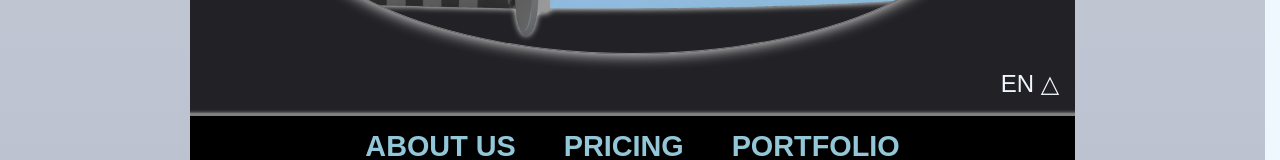
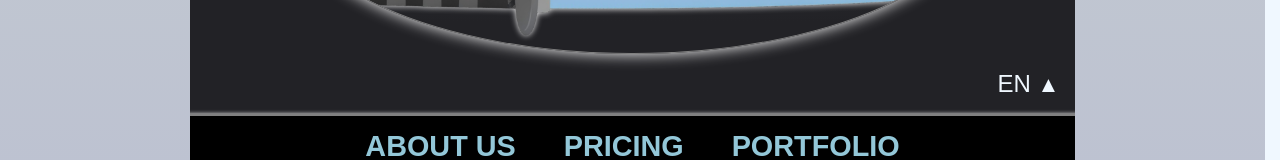
Before and after one commit to OliverHerlemann/blue-katana-studio, a Next.js app: page / in a window 1280 px wide. Shown: the part 266-426 px from the top of the page. Built offline with nearby package versions, Linux system fonts and the light colour scheme.

Commit message:
made some improvements

```diff
--- a/src/UI/Buttons/LangButton.jsx
+++ b/src/UI/Buttons/LangButton.jsx
@@ -17,7 +17,7 @@ export default function LangButton({t, setLang}){
                     stiffness: 200,
                     damping: 20
                 }}
-    >△</motion.span></button>
+    >▲</motion.span></button>
         {isOpen && <ul>
             <li onClick={() => {setLang("en"); setIsOpen(false)}} >EN</li>
             <li onClick={() => {setLang("de"); setIsOpen(false)}} >DE</li>
--- a/src/UI/Buttons/LangButton.module.css
+++ b/src/UI/Buttons/LangButton.module.css
@@ -12,20 +12,16 @@
     padding: 0.3rem;
     font-weight: 500;
     cursor: pointer;
-    transition: all 0.3s ease;
+    transition: all 0.4s ease;
 }
 .div button span {
     display: inline-block;
+    font-size: 92%;
 }
 .div button:hover {
     text-decoration: underline;
-    animation: scale-up 0.9s ease infinite;
-}
-
-@keyframes scale-up {
-    0% { transform: scale(1);}
-    50% { transform: scale(1.1);}
-    100% { transform: scale(1);}
+    transform: scale(1.08);
+    filter: drop-shadow(0 0 3px aliceblue);
 }
 .div ul {
     list-style: none;
@@ -35,7 +31,7 @@
     background-color: rgb(24, 24, 24);
     color: aliceblue;
     border-radius: 0.8rem;
-    width: 85%;
+    width: 90%;
     border: solid 1.6px grey;
     z-index: 3;
 }
--- a/src/app/globals.css
+++ b/src/app/globals.css
@@ -5,7 +5,7 @@ html {
 
 html,
 body {
-  max-width: 100vw;
+  max-width: 100%;
   overflow-x: hidden;
   background-color: aliceblue;
 }
--- a/src/app/page.js
+++ b/src/app/page.js
@@ -15,7 +15,7 @@ export default function Home() {
     <div className={styles.page}>
       <Header t={t} />
       <LangButton t={t} setLang={setLang}/>
-      <Navigation />
+      <Navigation t={t} />
       <main>
 
       </main>
--- a/src/components/Navigation.jsx
+++ b/src/components/Navigation.jsx
@@ -3,7 +3,7 @@
 import { useEffect, useRef, useState } from "react";
 import styles from "./Navigation.module.css";
 
-export default function Navigation() {
+export default function Navigation({t}) {
     const [isSticky, setIsSticky] = useState(false);
     const navDivRef = useRef(null);
     const triggerPoint = useRef(0);
@@ -43,8 +43,8 @@ export default function Navigation() {
                 className={`${styles.navDiv} ${isSticky ? styles.navSticky : ""}`}
                 style={isSticky ? { width: dimensions.width } : undefined}
             >
-                <button>About us</button>
-                <button>Pricing</button>
+                <button>{t.Navigation.About}</button>
+                <button>{t.Navigation.Price}</button>
                 <button>Portfolio</button>
             </div>
             {isSticky && <div style={{ height: dimensions.height }} />}
--- a/src/locales/de/home.json
+++ b/src/locales/de/home.json
@@ -1,4 +1,8 @@
 {
     "LangButton": "DE",
-    "Heading2": "Webdesign und Entwicklung"
+    "Heading2": "Webdesign und Entwicklung",
+    "Navigation": {
+        "About": "Über uns",
+        "Price": "Preise"
+    }
 }
--- a/src/locales/en/home.json
+++ b/src/locales/en/home.json
@@ -1,4 +1,8 @@
 {
     "LangButton": "EN",
-    "Heading2": "Webdesign and Development"
+    "Heading2": "Webdesign and Development",
+    "Navigation": {
+        "About": "About us",
+        "Price": "Pricing"
+    }
 }
```
